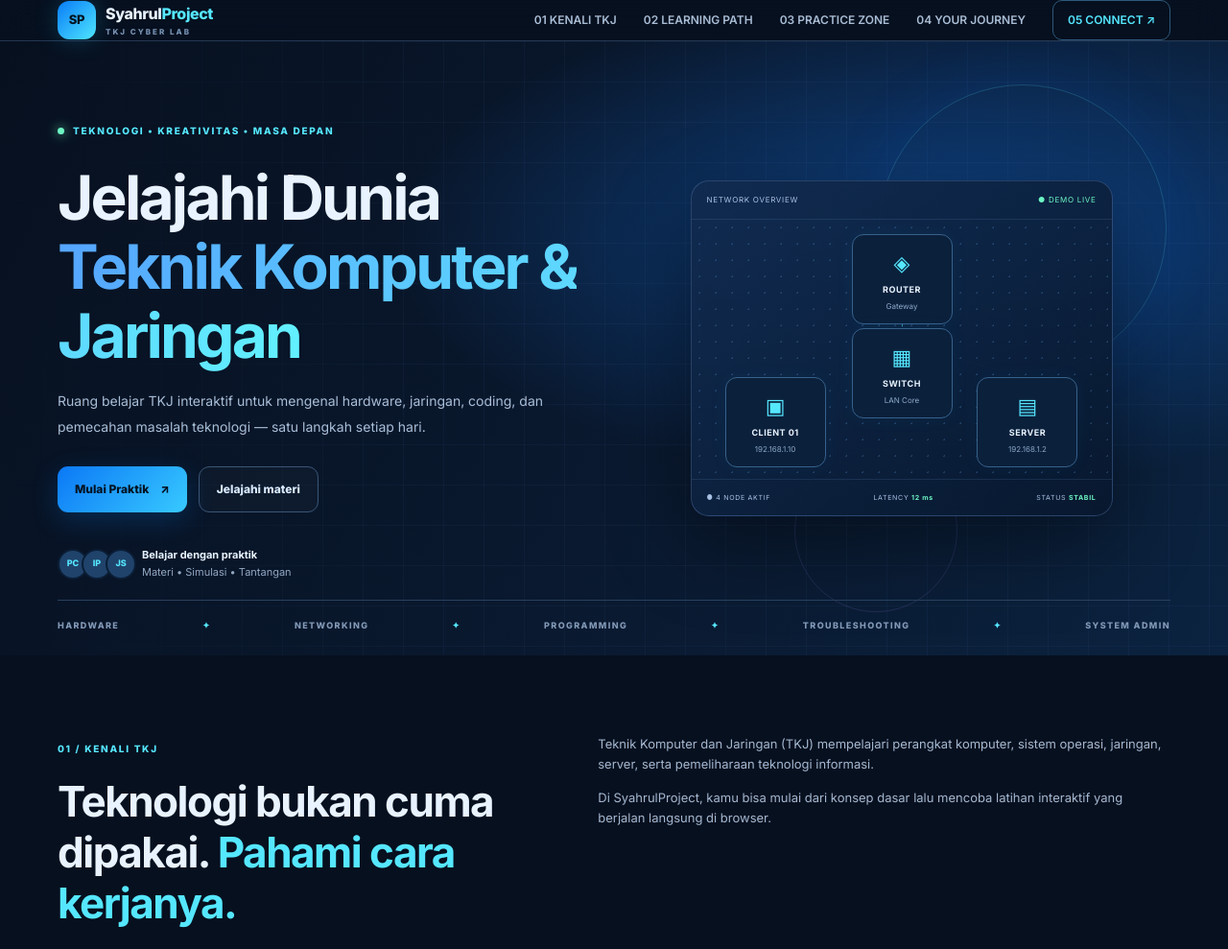
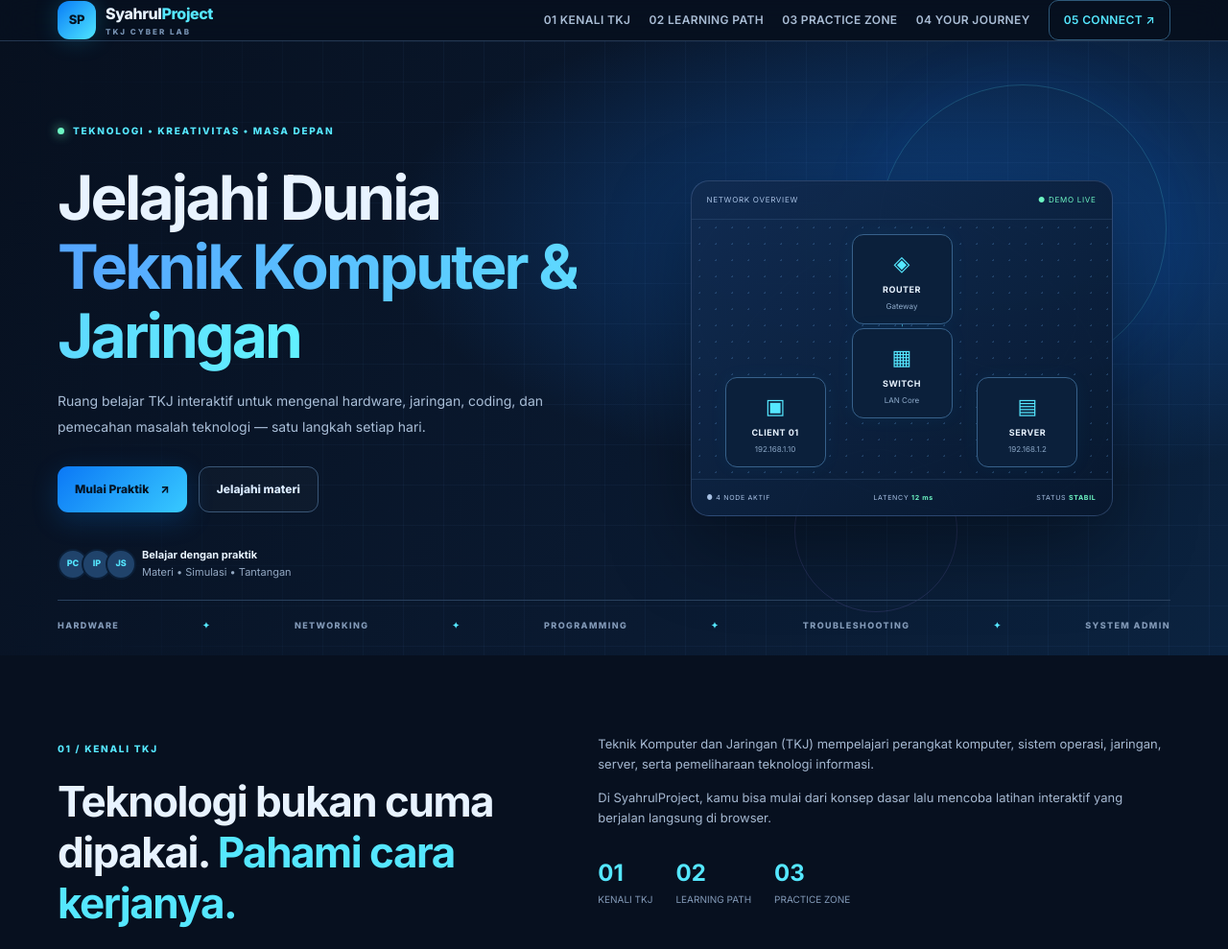
Before and after one commit to syahrul211/syahrulproject-tkj, a plain HTML site: page index.html in a window 1280 px wide. Shown: the top 989 px of the page at 96% size. Drawn offline with Linux system fonts and the light colour scheme.

Commit message:
Add files via upload

```diff
--- a/index.html
+++ b/index.html
@@ -61,13 +61,14 @@
 
 .deep-dive{margin-top:18px}.deep-grid{display:grid;grid-template-columns:repeat(2,minmax(0,1fr));gap:12px;margin-top:14px}.deep-topic{padding:15px;border:1px solid #24415d;border-radius:12px;background:#0a1728}.deep-topic h4,.knowledge-check h4{color:#70e2fa;margin:0 0 8px;font-size:14px}.deep-topic p,.knowledge-check p{margin:0;color:#b4c5d9;line-height:1.75;font-size:13px}.knowledge-check{margin-top:14px;padding:16px;border-radius:12px;background:#0d263a;border:1px solid #2d6078}.knowledge-check details{margin-top:12px;color:#d9f7ff}.knowledge-check summary{cursor:pointer;font-weight:700;font-size:13px}.knowledge-check details p{margin-top:10px}@media(max-width:650px){.deep-grid{grid-template-columns:1fr}}
 
+.nav-links a{text-transform:uppercase;letter-spacing:.35px}.nav-links{gap:clamp(10px,1.5vw,22px)}
 </style>
 </head>
 <body>
 <header class="site-header">
   <a class="brand" href="#beranda" aria-label="SyahrulProject beranda"><span class="brand-mark">SP</span><span>Syahrul<span class="muted-brand">Project</span><small>TKJ CYBER LAB</small></span></a>
   <button class="menu-toggle" id="menuToggle" aria-expanded="false" aria-controls="navLinks" aria-label="Buka menu"><span></span><span></span><span></span></button>
-  <nav class="nav-links" id="navLinks">
+  <nav class="nav-links" id="navLinks" aria-label="Navigasi utama">
     <a href="#tentang">01 KENALI TKJ</a>
     <a href="#materi">02 LEARNING PATH</a>
     <a href="#lab">03 PRACTICE ZONE</a>
@@ -98,7 +99,7 @@
 </section>
 <section class="section" id="tentang"><div class="container two-column">
  <div class="section-intro"><span class="section-kicker">01 / KENALI TKJ</span><h2>Teknologi bukan cuma dipakai. <span class="gradient-text-dark">Pahami cara kerjanya.</span></h2></div>
- <div class="intro-copy"><p>Teknik Komputer dan Jaringan (TKJ) mempelajari perangkat komputer, sistem operasi, jaringan, server, serta pemeliharaan teknologi informasi.</p><p>Di SyahrulProject, kamu bisa mulai dari konsep dasar lalu mencoba latihan interaktif yang berjalan langsung di browser.</p></div>
+ <div class="intro-copy"><p>Teknik Komputer dan Jaringan (TKJ) mempelajari perangkat komputer, sistem operasi, jaringan, server, serta pemeliharaan teknologi informasi.</p><p>Di SyahrulProject, kamu bisa mulai dari konsep dasar lalu mencoba latihan interaktif yang berjalan langsung di browser.</p><div class="mini-stats"><div><strong>01</strong><span>KENALI TKJ</span></div><div><strong>02</strong><span>LEARNING PATH</span></div><div><strong>03</strong><span>PRACTICE ZONE</span></div></div></div>
 </div></section>
 <section class="section section-alt" id="materi"><div class="container"><div class="center-heading"><span class="section-kicker">02 / LEARNING PATH</span><h2>Fondasi <span class="gradient-text-dark">TKJ</span></h2><p>Pilih bidang yang ingin kamu pelajari. Tandai materi sebagai selesai untuk menyimpan progres di browser ini.</p></div>
 <div class="skill-grid">
```
